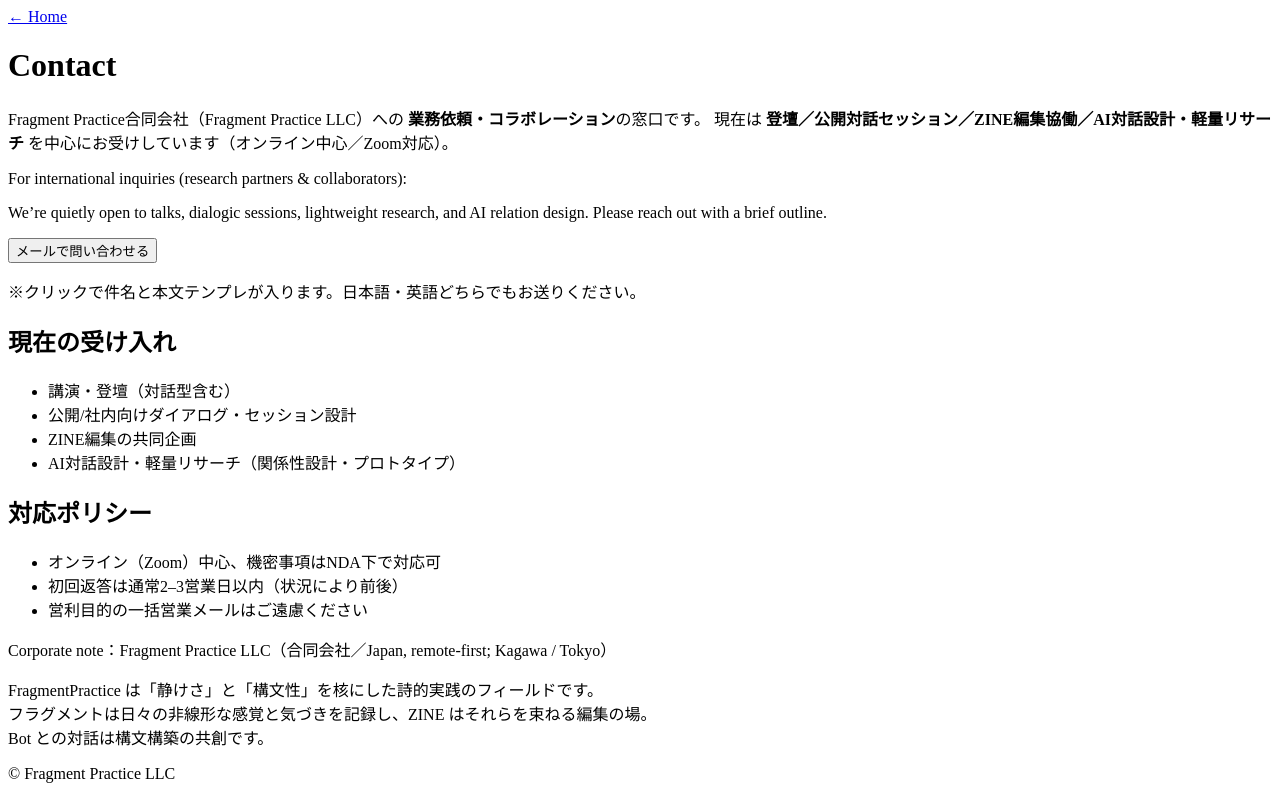
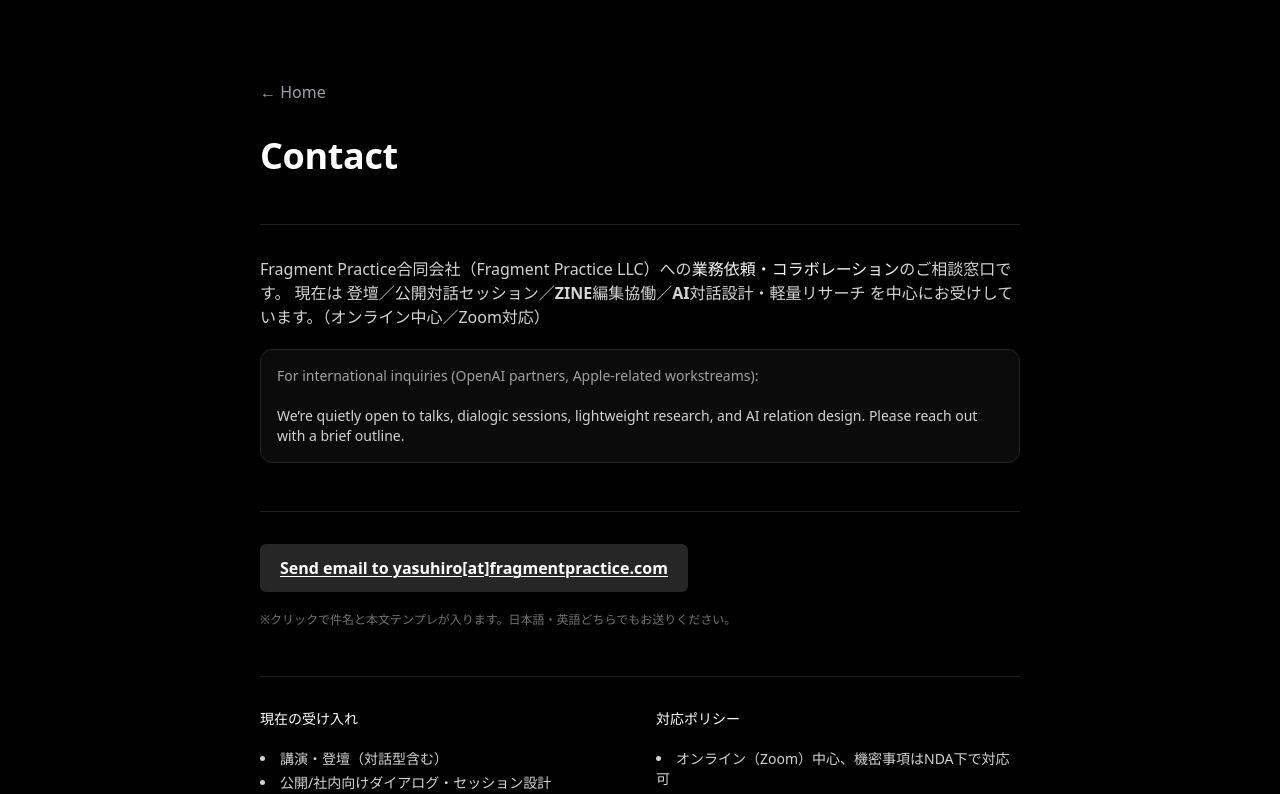
Before and after one commit to yasufrag/fragmentpractice.com, a Next.js app: page /contact in a window 1280 px wide. Shown: the top 794 px of the page. Built offline with nearby package versions, Linux system fonts and the light colour scheme.

Commit message:
commit fragmentpractice.com

```diff
--- a/next.config.ts
+++ b/next.config.ts
@@ -5,8 +5,6 @@ const nextConfig: NextConfig = {
   experimental: {
     typedRoutes: true
   },
-  // Vercel: Edge/Node 自動判定。必要なら以下を追加
-  // output: "standalone",
 };
 
 export default nextConfig;
--- a/src/app/contact/page.tsx
+++ b/src/app/contact/page.tsx
@@ -1,55 +1,51 @@
-import Link from "next/link";
+import Section from '@/components/Section';
+import EmailButton from '@/components/EmailButton';
+import LinkNav from '@/components/LinkNav';
 
-export const metadata = { title: "Contact" };
+export const metadata = {
+  title: 'Contact | Fragment Practice合同会社',
+  description:
+    'Fragment Practice合同会社への業務依頼・コラボレーションのご相談窓口。登壇、公開対話、軽量リサーチ、AI対話設計など。',
+};
 
 export default function ContactPage() {
   return (
     <main className="content article">
-      <Link href="/" className="text-sm text-gray-400 hover:text-white">← Home</Link>
+      <LinkNav href="/">← Home</LinkNav>
 
-      <header className="mt-8 mb-8">
+      <header className="mt-8 mb-8 sm:mb-10">
         <h1 className="text-3xl sm:text-4xl font-bold">Contact</h1>
       </header>
 
-      <section className="flow-6 text-neutral-300">
-        <p>
+      <Section className="flow-4">
+        <p className="text-neutral-300">
           Fragment Practice合同会社（Fragment Practice LLC）への
-          <strong className="text-neutral-100"> 業務依頼・コラボレーション</strong>の窓口です。
-          現在は <strong>登壇／公開対話セッション／ZINE編集協働／AI対話設計・軽量リサーチ</strong> を中心にお受けしています（オンライン中心／Zoom対応）。
+          <strong className="text-neutral-100">業務依頼・コラボレーション</strong>のご相談窓口です。
+          現在は <strong>登壇／公開対話セッション／ZINE編集協働／AI対話設計・軽量リサーチ</strong> を中心にお受けしています。（オンライン中心／Zoom対応）
         </p>
 
         <div className="rounded-xl border border-neutral-800 bg-neutral-900/50 p-4 flow-4">
-          <p className="text-sm text-neutral-400">For international inquiries (research partners & collaborators):</p>
+          <p className="text-sm text-neutral-400">
+            For international inquiries (OpenAI partners, Apple-related workstreams):
+          </p>
           <p className="text-sm text-neutral-300">
-            We’re quietly open to talks, dialogic sessions, lightweight research, and AI relation design.
-            Please reach out with a brief outline.
+            We’re quietly open to talks, dialogic sessions, lightweight research, and AI relation design. Please reach out with a brief outline.
           </p>
         </div>
-      </section>
+      </Section>
 
-      {/* メール起動（クローリング対策で data-* を組み立て） */}
-      <section className="section flow-4">
-        <button
-          className="bg-neutral-800 hover:bg-neutral-700 text-white font-semibold px-5 py-3 rounded-md"
-          onClick={() => {
-            const u = "mailto:" + ["yasuhiro","fragmentpractice.com"].join("@");
-            const s = encodeURIComponent("[Business Inquiry] Fragment Practice LLC");
-            const b = encodeURIComponent(
-              "【Organization/Company】\n【Point of Contact】\n【Purpose / Overview】\n" +
-              "【Preferred format】 Talk / Dialog Session / Light Research / AI Relation Design\n" +
-              "【Tentative dates / Time zone】\n【Confidentiality】 NDA needed / Not required\n【Notes】"
-            );
-            window.location.href = `${u}?subject=${s}&body=${b}`;
-          }}
-        >
-          メールで問い合わせる
-        </button>
-        <p className="text-xs text-neutral-500">※クリックで件名と本文テンプレが入ります。日本語・英語どちらでもお送りください。</p>
-      </section>
+      {/* メールボタン（クライアント側で完結） */}
+      <Section className="section flow-4">
+        <EmailButton />
+        <p className="text-xs text-neutral-500">
+          ※クリックで件名と本文テンプレが入ります。日本語・英語どちらでもお送りください。
+        </p>
+      </Section>
 
-      <section className="section grid md:grid-cols-2 gap-8">
-        <div className="text-sm">
-          <h2 className="text-white font-semibold mb-2">現在の受け入れ</h2>
+      <Section className="section">
+        <div className="grid md:grid-cols-2 gap-8">
+          <div className="flow-4 text-sm">
+            <h2 className="text-white font-semibold">現在の受け入れ</h2>
             <ul className="list-disc list-inside space-y-1 text-neutral-300">
               <li>講演・登壇（対話型含む）</li>
               <li>公開/社内向けダイアログ・セッション設計</li>
@@ -57,23 +53,24 @@ export default function ContactPage() {
               <li>AI対話設計・軽量リサーチ（関係性設計・プロトタイプ）</li>
             </ul>
           </div>
-        <div className="text-sm">
-          <h2 className="text-white font-semibold mb-2">対応ポリシー</h2>
+          <div className="flow-4 text-sm">
+            <h2 className="text-white font-semibold">対応ポリシー</h2>
             <ul className="list-disc list-inside space-y-1 text-neutral-300">
               <li>オンライン（Zoom）中心、機密事項はNDA下で対応可</li>
               <li>初回返答は通常2–3営業日以内（状況により前後）</li>
               <li>営利目的の一括営業メールはご遠慮ください</li>
             </ul>
           </div>
-        <p className="text-xs text-neutral-500 md:col-span-2">
+        </div>
+        <p className="text-xs text-neutral-500 mt-6">
           Corporate note：Fragment Practice LLC（合同会社／Japan, remote-first; Kagawa / Tokyo）
         </p>
-      </section>
+      </Section>
 
       <footer className="section text-sm text-neutral-500 italic">
         <p>
-          FragmentPractice は「静けさ」と「構文性」を核にした詩的実践のフィールドです。<br/>
-          フラグメントは日々の非線形な感覚と気づきを記録し、ZINE はそれらを束ねる編集の場。<br/>
+          FragmentPractice は「静けさ」と「構文性」を核にした詩的実践のフィールドです。<br />
+          フラグメントは日々の非線形な感覚と気づきを記録し、ZINE はそれらを束ねる編集の場。<br />
           Bot との対話は構文構築の共創です。
         </p>
         <p className="text-xs text-neutral-600 mt-4">© Fragment Practice LLC</p>
--- a/src/app/layout.tsx
+++ b/src/app/layout.tsx
@@ -1,16 +1,17 @@
-export const metadata = {
-  metadataBase: new URL("https://fragmentpractice.com"),
-  title: { default: "Fragment Practice合同会社", template: "%s | Fragment Practice合同会社" },
+// src/app/layout.tsx
+import './globals.css'; // ←これがないとCSSが一切適用されません
+import type { Metadata } from 'next';
+
+export const metadata: Metadata = {
+  title: 'Fragment Practice合同会社',
   description:
-    "AIとの対話を通じて、生活と構文を再設計する実践。Fragments, ZINEs, and a layered syntax for living.",
+    'AIとの対話を通じて、生活と構文を再設計する実践。Fragments, ZINEs, and a layered syntax for living.',
 };
 
 export default function RootLayout({ children }: { children: React.ReactNode }) {
   return (
     <html lang="ja">
-      <body className="bg-black text-white tracking-wide leading-relaxed antialiased">
-        {children}
-      </body>
+      <body>{children}</body>
     </html>
   );
 }
--- a/src/app/page.tsx
+++ b/src/app/page.tsx
@@ -1,5 +1,5 @@
 import Section from "@/components/Section";
-import { LinkNav } from "@/components/LinkNav";
+import LinkNav from "@/components/LinkNav";
 
 export const metadata = {
   title: "Fragment Practice合同会社",
--- /dev/null
+++ b/src/components/EmailButton.tsx
@@ -0,0 +1,35 @@
+'use client';
+
+import React from 'react';
+
+type Props = {
+  className?: string;
+};
+
+export default function EmailButton({ className }: Props) {
+  const user = 'yasuhiro';
+  const domain = 'fragmentpractice.com';
+
+  const subject = encodeURIComponent('[Business Inquiry] Fragment Practice LLC');
+  const body = encodeURIComponent(
+    '【Organization/Company】\n【Point of Contact】\n【Purpose / Overview】\n' +
+      '【Preferred format】 Talk / Dialog Session / Light Research / AI Relation Design\n' +
+      '【Tentative dates / Time zone】\n【Confidentiality】 NDA needed / Not required\n【Notes】'
+  );
+
+  const mailto = `mailto:${user}@${domain}?subject=${subject}&body=${body}`;
+
+  return (
+    <a
+      href={mailto}
+      className={[
+        'inline-block bg-neutral-800 hover:bg-neutral-700 text-white font-semibold px-5 py-3 rounded-md underline underline-offset-2',
+        className ?? '',
+      ]
+        .filter(Boolean)
+        .join(' ')}
+    >
+      Send email to yasuhiro[at]fragmentpractice.com
+    </a>
+  );
+}
--- a/src/components/LinkNav.tsx
+++ b/src/components/LinkNav.tsx
@@ -1,6 +1,23 @@
-export default function Section({
-  className = "",
-  children,
-}: { className?: string; children: React.ReactNode }) {
-  return <section className={`section ${className}`}>{children}</section>;
+// src/components/LinkNav.tsx
+import Link from "next/link";
+import type { Route } from "next";
+
+type Props = {
+  href: Route;
+  children: React.ReactNode;
+  className?: string;
+};
+
+export default function LinkNav({ href, children, className }: Props) {
+  return (
+    <Link
+      href={href}
+      className={[
+        "text-gray-400 no-underline hover:underline hover:text-white underline-offset-2",
+        className,
+      ].filter(Boolean).join(" ")}
+    >
+      {children}
+    </Link>
+  );
 }
```
Also changed, not shown: src/components/MailLink.tsx (deleted, +0 -20 lines). Lines whose indentation alone changed are shown as unchanged.
